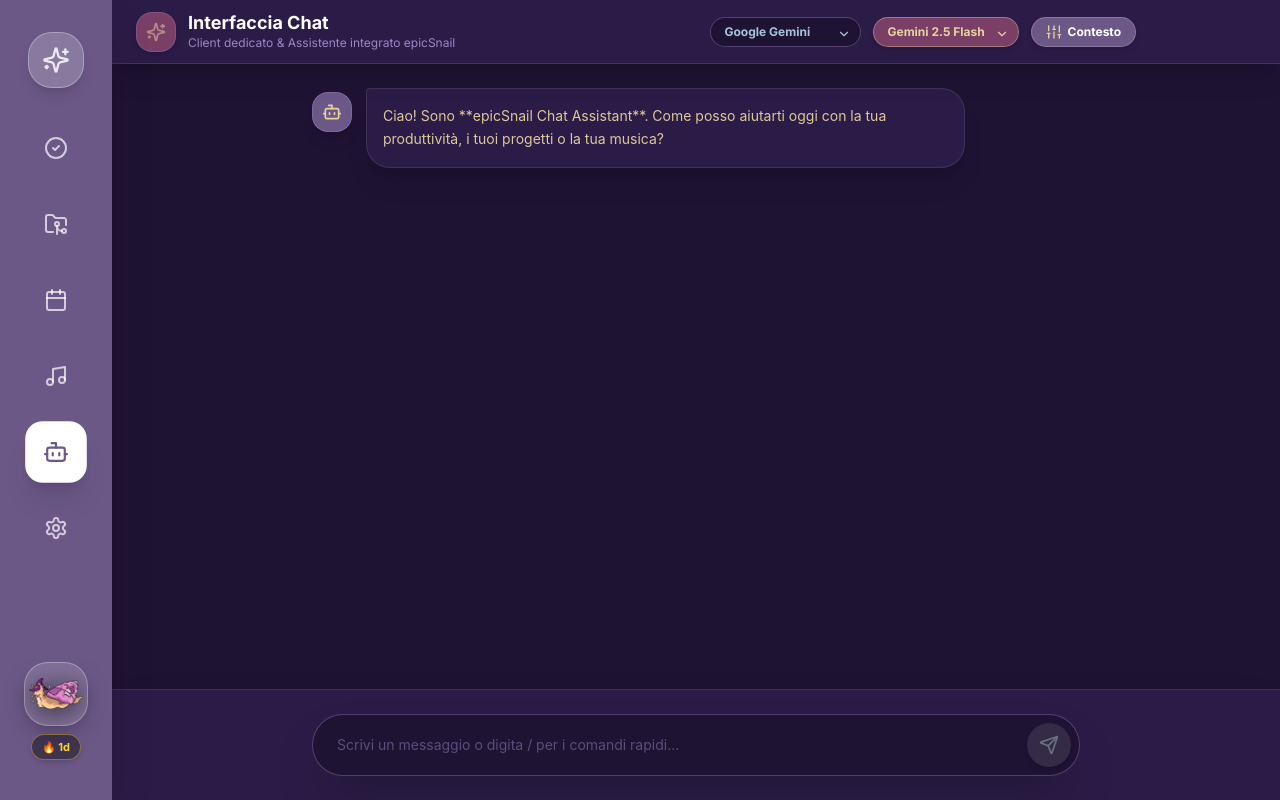
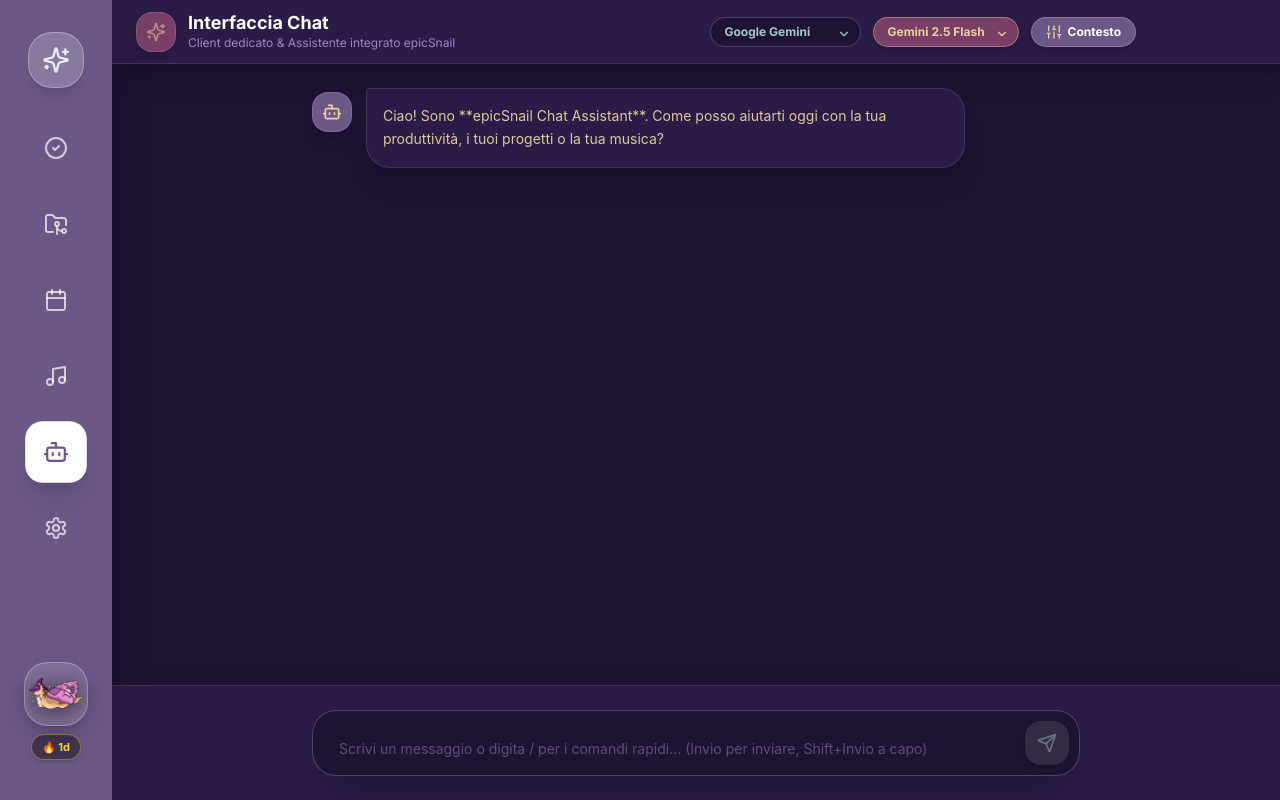
Before and after one commit to maryvellous/diaspro-viboard, a React (Vite) app: page / in a window 1280 px wide. Both pictures are taken after a click on the button 56 px from the left and 452 px from the top of the page. Built offline with nearby package versions, Linux system fonts and the light colour scheme; the HTML template or start-up script is replaced by a standard one.

Commit message:
fix(chat): convert chat input to auto-expanding multiline textarea with Shift+Enter support

```diff
--- a/src/components/ChatPanel.jsx
+++ b/src/components/ChatPanel.jsx
@@ -64,6 +64,7 @@ export default function ChatPanel() {
   const [slashFilter, setSlashFilter] = useState('');
 
   const messagesEndRef = useRef(null);
+  const textareaRef = useRef(null);
 
   useEffect(() => {
     if (window.electronAPI) {
@@ -467,25 +468,34 @@ export default function ChatPanel() {
             </div>
           )}
 
-          {/* INPUT BAR */}
-          <div className="flex items-center gap-2 bg-[#1e1333] border border-[#9D85C6]/40 focus-within:border-[#9D85C6] rounded-full p-2 shadow-2xl transition-all">
-            <input
-              type="text"
+          {/* INPUT BAR WITH AUTO-EXPANDING TEXTAREA */}
+          <div className="flex items-end gap-2 bg-[#1e1333] border border-[#9D85C6]/40 focus-within:border-[#9D85C6] rounded-3xl p-2.5 shadow-2xl transition-all">
+            <textarea
+              ref={textareaRef}
+              rows={1}
               value={inputText}
-              onChange={handleInputChange}
+              onChange={(e) => {
+                handleInputChange(e);
+                e.target.style.height = 'auto';
+                e.target.style.height = `${Math.min(e.target.scrollHeight, 160)}px`;
+              }}
               onKeyDown={(e) => {
                 if (e.key === 'Enter' && !e.shiftKey) {
                   e.preventDefault();
                   sendMessage();
+                  if (textareaRef.current) textareaRef.current.style.height = 'auto';
                 }
               }}
-              placeholder="Scrivi un messaggio o digita / per i comandi rapidi..."
-              className="flex-1 bg-transparent border-none text-white text-sm px-4 focus:outline-none placeholder-[#9D85C6]/50 font-sans"
+              placeholder="Scrivi un messaggio o digita / per i comandi rapidi... (Invio per inviare, Shift+Invio a capo)"
+              className="flex-1 bg-transparent border-none text-white text-sm px-4 py-1 focus:outline-none placeholder-[#9D85C6]/50 font-sans resize-none overflow-y-auto max-h-40 leading-relaxed"
             />
             <button
-              onClick={() => sendMessage()}
+              onClick={() => {
+                sendMessage();
+                if (textareaRef.current) textareaRef.current.style.height = 'auto';
+              }}
               disabled={!inputText.trim() || isLoading}
-              className={`w-11 h-11 rounded-full flex items-center justify-center transition-all cursor-pointer shadow-md ${
+              className={`w-11 h-11 rounded-2xl flex items-center justify-center transition-all cursor-pointer shadow-md shrink-0 ${
                 inputText.trim() && !isLoading
                   ? 'bg-[#6B5887] hover:bg-[#7A3F67] text-white hover:scale-105 active:scale-95 border border-white/20'
                   : 'bg-white/10 text-gray-500 cursor-not-allowed'
```
